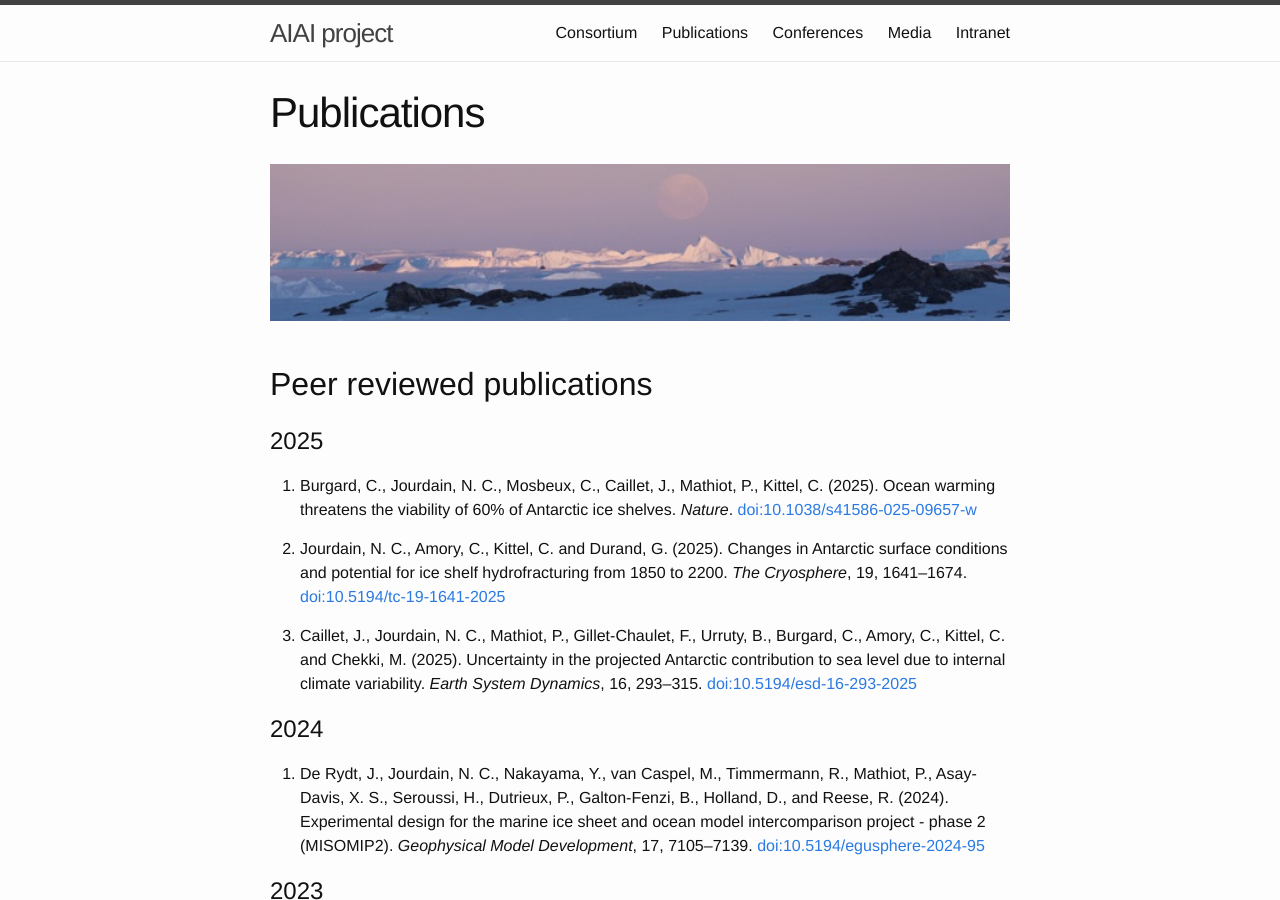
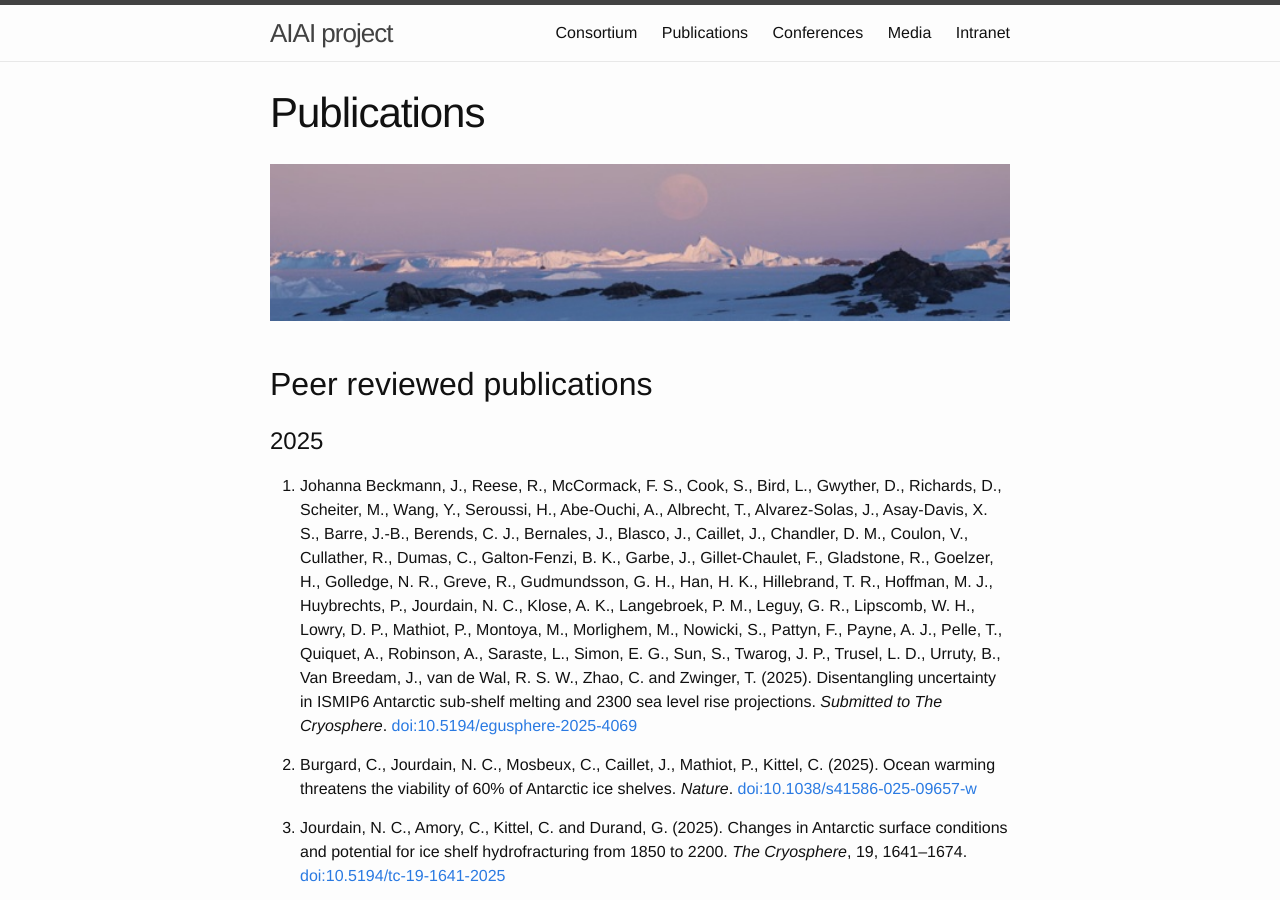
Before and after one commit to ANR-AIAI/ANR-AIAI.github.io, a Jekyll site: the page built from publications.md, in a window 1280 px wide and 900 px high. Built offline with Jekyll 4.4.1, drawn with Linux system fonts in a browser that asks for light colours.

Commit message:
update publis

```diff
--- a/publications.md
+++ b/publications.md
@@ -14,6 +14,8 @@ permalink: /publications/
 
 # 2025
 
+6. Johanna Beckmann, J., Reese, R., McCormack, F. S., Cook, S., Bird, L., Gwyther, D., Richards, D., Scheiter, M., Wang, Y., Seroussi, H., Abe‐Ouchi, A., Albrecht, T., Alvarez‐Solas, J., Asay‐Davis, X. S., Barre, J.-B., Berends, C. J., Bernales, J., Blasco, J., Caillet, J., Chandler, D. M., Coulon, V., Cullather, R., Dumas, C., Galton‐Fenzi, B. K., Garbe, J., Gillet‐Chaulet, F., Gladstone, R., Goelzer, H., Golledge, N. R., Greve, R., Gudmundsson, G. H., Han, H. K., Hillebrand, T. R., Hoffman, M. J., Huybrechts, P., Jourdain, N. C., Klose, A. K., Langebroek, P. M., Leguy, G. R., Lipscomb, W. H., Lowry, D. P., Mathiot, P., Montoya, M., Morlighem, M., Nowicki, S., Pattyn, F., Payne, A. J., Pelle, T., Quiquet, A., Robinson, A., Saraste, L., Simon, E. G., Sun, S., Twarog, J. P., Trusel, L. D., Urruty, B., Van Breedam, J., van de Wal, R. S. W., Zhao, C. and Zwinger, T. (2025). Disentangling uncertainty in ISMIP6 Antarctic sub-shelf melting and 2300 sea level rise projections. _Submitted to The Cryosphere_. [doi:10.5194/egusphere-2025-4069](https://doi.org/10.5194/egusphere-2025-4069)
+
 5. Burgard, C., Jourdain, N. C., Mosbeux, C., Caillet, J., Mathiot, P., Kittel, C. (2025). Ocean warming threatens the viability of 60% of Antarctic ice shelves. _Nature_. [doi:10.1038/s41586-025-09657-w](https://doi.org/10.1038/s41586-025-09657-w)
 
 4. Jourdain, N. C., Amory, C., Kittel, C. and Durand, G. (2025). Changes in Antarctic surface conditions and potential for ice shelf hydrofracturing from 1850 to 2200. _The Cryosphere_, 19, 1641–1674. [doi:10.5194/tc-19-1641-2025](https://doi.org/10.5194/tc-19-1641-2025)
```
